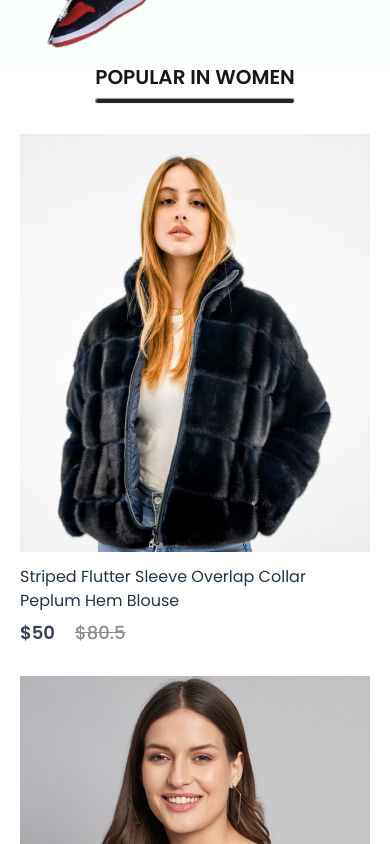
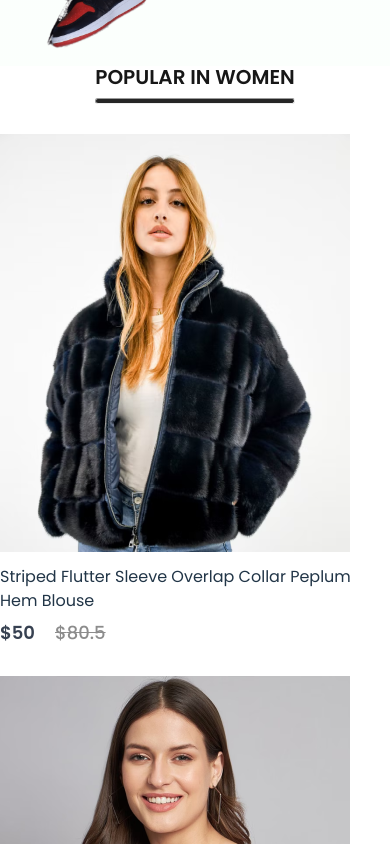
Before and after one commit to Irfanft12/ecommerce-shopper, a React (Vite) app: page / in a window 390 px wide. Shown: the part 920-1764 px from the top of the page. Built offline with nearby package versions, Linux system fonts and the light colour scheme.

Commit message:
Update item width to be responsive

```diff
--- a/src/components/item/item.css
+++ b/src/components/item/item.css
@@ -1,5 +1,6 @@
 .item {
-    width: 350px;
+    width: 100%;
+    min-width: 0;
 }
 .item p {
     margin: 6px 0;
```
